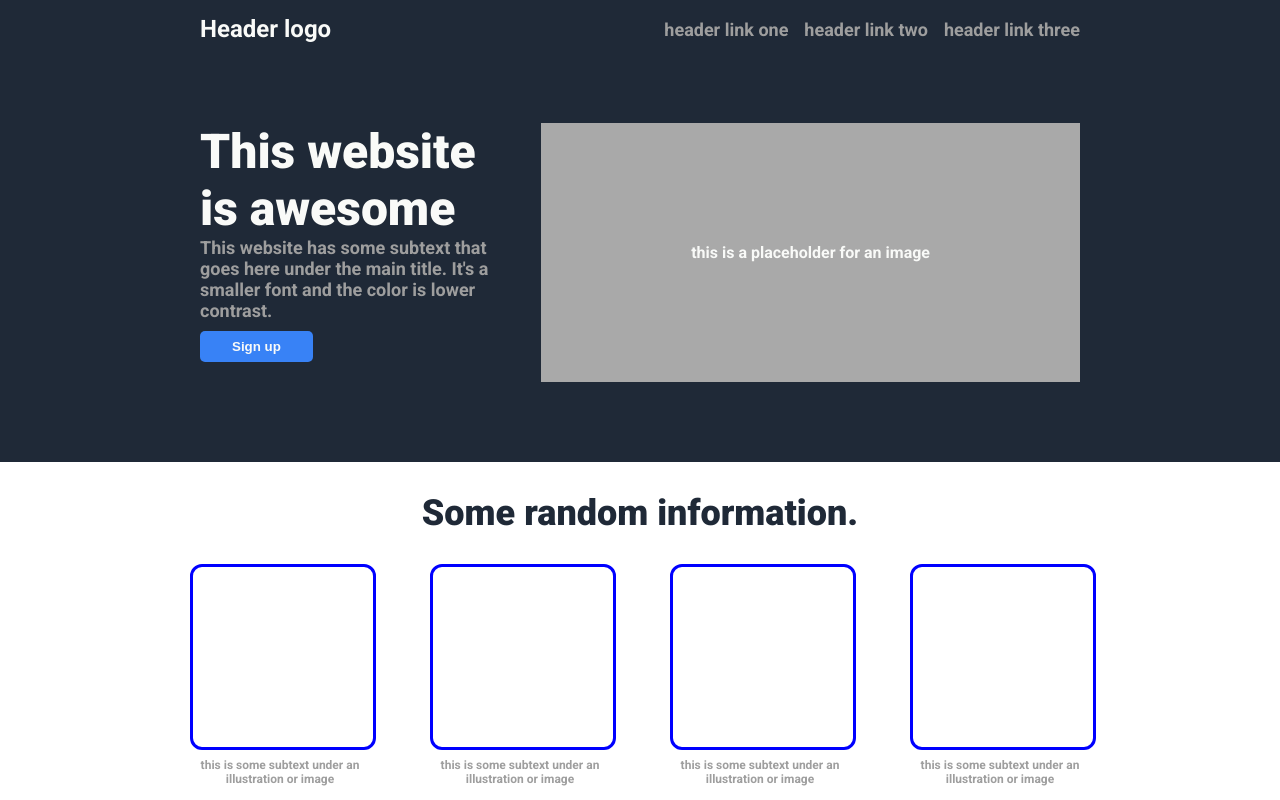
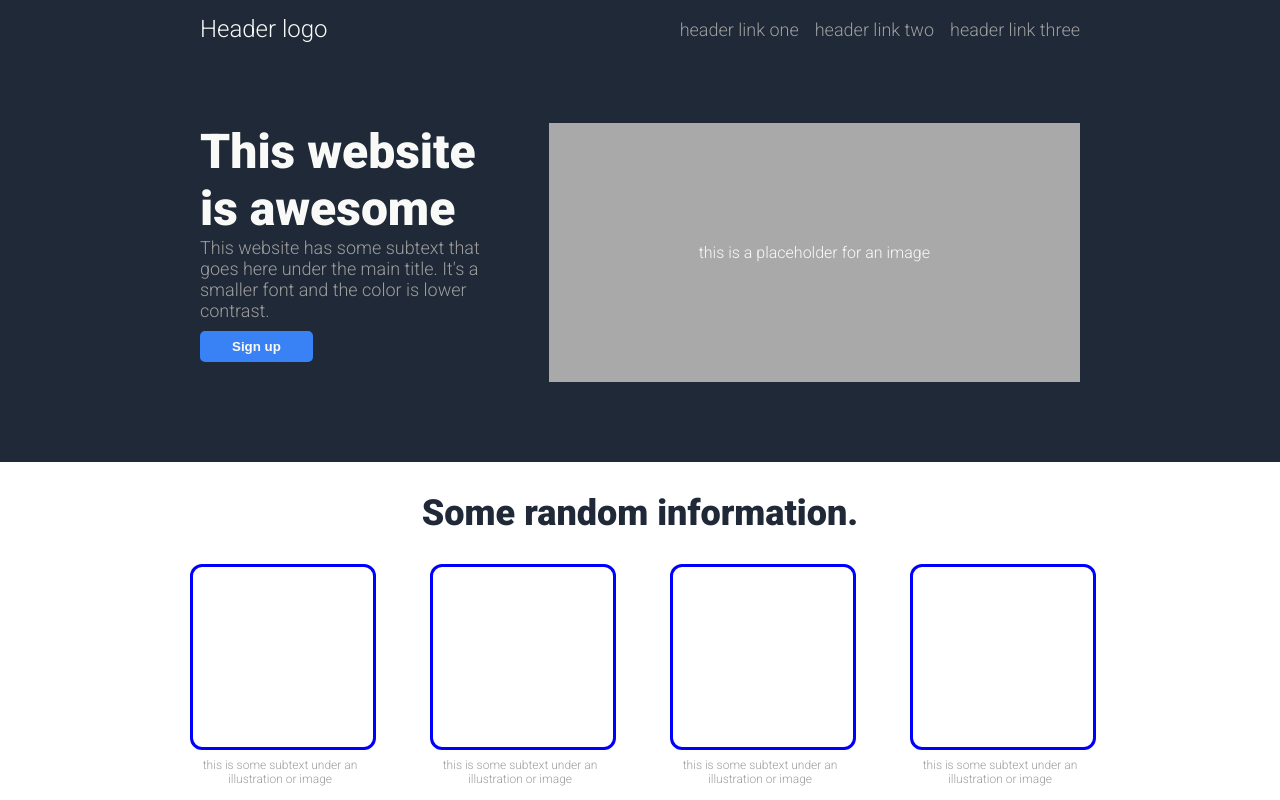
Before and after one commit to cornely06/landing-page, a plain HTML site: page index.html in a window 1280 px wide. Shown: the top 800 px of the page. Drawn offline with Linux system fonts and the light colour scheme.

Commit message:
Fix issue with font

```diff
--- a/index.html
+++ b/index.html
@@ -7,7 +7,7 @@
     <link rel="stylesheet" href="./style/style.css">
     <link rel="preconnect" href="https://fonts.googleapis.com">
     <link rel="preconnect" href="https://fonts.gstatic.com" crossorigin>
-    <link href="https://fonts.googleapis.com/css2?family=Roboto:ital,wght@0,700;0,900;1,300&display=swap" rel="stylesheet">
+    <link href="https://fonts.googleapis.com/css2?family=Roboto:ital,wght@0,300;0,700;0,900;1,300&display=swap" rel="stylesheet">
   </head>
   <body>
 
```
